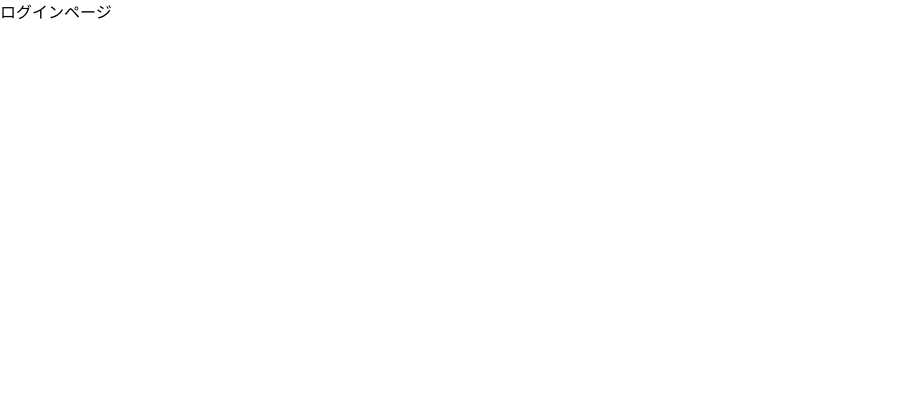
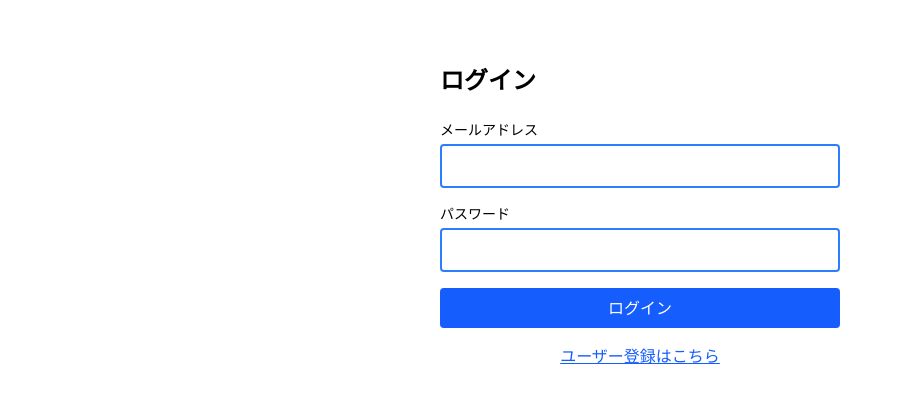
Before and after one commit to RyotaIhara/my-next-template-app, a Next.js app: page /auth/login in a window 1280 px wide. Shown: the top 402 px of the page, without its empty margins (0-901 px from the left). Built offline with nearby package versions, Linux system fonts and the light colour scheme.

Commit message:
ADD: ログインページを作成

```diff
--- a/app/auth/login/page.tsx
+++ b/app/auth/login/page.tsx
@@ -1,8 +1,101 @@
-// app/auth/login/page.tsx
-export default async function LoginPage() {
+"use client"
+
+import { FormEvent, useState } from "react"
+import { signIn } from "next-auth/react"
+import { useRouter, useSearchParams } from "next/navigation"
+
+export default function LoginPage() {
+  const router = useRouter()
+  const searchParams = useSearchParams()
+
+  const [email, setEmail] = useState("")
+  const [password, setPassword] = useState("")
+  const [error, setError] = useState<string | null>(null)
+  const [loading, setLoading] = useState(false)
+
+  // middleware から飛ばされてきたときの遷移先
+  const callbackUrl = searchParams.get("callbackUrl") || "/private"
+
+  const handleSubmit = async (e: FormEvent) => {
+    e.preventDefault()
+    setError(null)
+    setLoading(true)
+
+    // NextAuth の credentials でログイン
+    const result = await signIn("credentials", {
+      email,
+      password,
+      redirect: false,          // 自分でリダイレクト制御したいので false
+      callbackUrl,              // ログイン成功後の遷移先
+    })
+
+    setLoading(false)
+
+    if (result?.error) {
+      // authorize() が null を返したときなど
+      setError("メールアドレスまたはパスワードが正しくありません")
+      return
+    }
+
+    // 成功したら callbackUrl へ遷移
+    if (result?.url) {
+      router.push(result.url)
+    } else {
+      router.push("/private")
+    }
+  }
+
   return (
-    <div>
-      <p>ログインページ</p>
+    <div className="max-w-md mx-auto mt-10 p-6">
+      <h1 className="text-2xl font-bold mb-6">ログイン</h1>
+
+      <form onSubmit={handleSubmit} className="space-y-4">
+        <div>
+          <label className="block text-sm font-medium mb-1">
+            メールアドレス
+          </label>
+          <input
+            type="email"
+            value={email}
+            onChange={(e) => setEmail(e.target.value)}
+            required
+            className="w-full px-3 py-2 border-2 border-blue-500 rounded focus:outline-none focus:ring-2 focus:ring-blue-500"
+          />
+        </div>
+
+        <div>
+          <label className="block text-sm font-medium mb-1">
+            パスワード
+          </label>
+          <input
+            type="password"
+            value={password}
+            onChange={(e) => setPassword(e.target.value)}
+            required
+            className="w-full px-3 py-2 border-2 border-blue-500 rounded focus:outline-none focus:ring-2 focus:ring-blue-500"
+          />
+        </div>
+
+        {error && (
+          <p className="text-red-600 text-sm">
+            {error}
+          </p>
+        )}
+
+        <button
+          type="submit"
+          disabled={loading}
+          className="w-full bg-blue-600 text-white py-2 px-4 rounded hover:bg-blue-700 disabled:bg-gray-400 disabled:cursor-not-allowed transition"
+        >
+          {loading ? "ログイン中..." : "ログイン"}
+        </button>
+      </form>
+
+      <div className="mt-4 text-center">
+        <a href="/auth/signup" className="text-blue-600 hover:text-blue-800 underline">
+          ユーザー登録はこちら
+        </a>
+      </div>
     </div>
-  );
+  )
 }
--- a/app/auth/signup/page.tsx
+++ b/app/auth/signup/page.tsx
@@ -32,7 +32,7 @@ export default function SignupPage() {
       }
 
       // 成功したらログイン画面 or トップへ遷移
-      router.push("/login")
+      router.push("/auth/login")
     } catch (e) {
       console.error(e)
       setError("通信エラーが発生しました")
```
